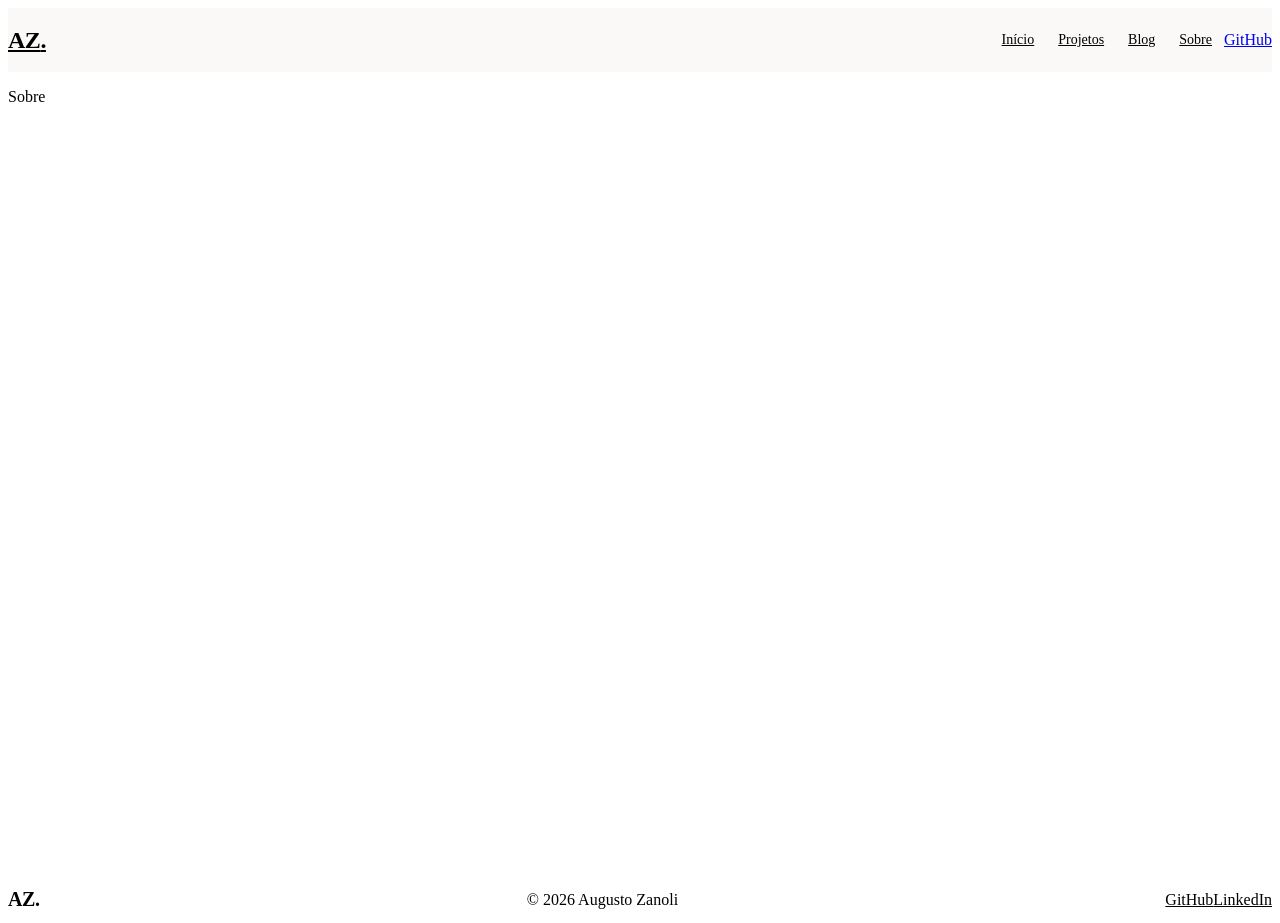
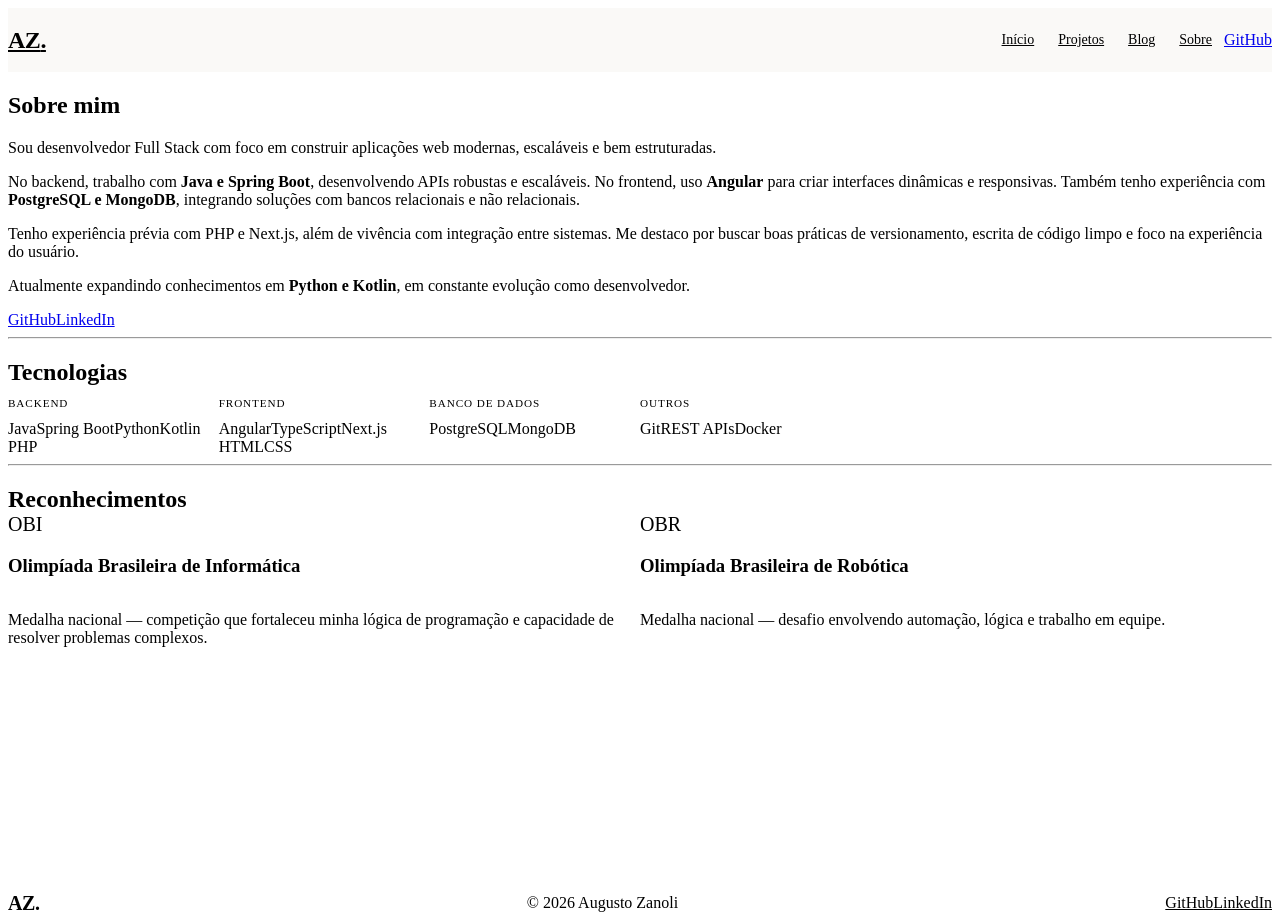
Before and after one commit to AugustoZanoli/my_portfolio, an Angular app in the folder my_portfolio/: page /about in a window 1280 px wide. Built offline with nearby package versions, Linux system fonts and the light colour scheme.

Commit message:
[FEAT] - Módulo de sobre mim

```diff
--- a/my_portfolio/src/app/pages/about/about.component.html
+++ b/my_portfolio/src/app/pages/about/about.component.html
@@ -1 +1,84 @@
-<p>Sobre</p>
+<section class="about section">
+  <div class="container">
+    <div class="about__header animate-fade-up">
+      <h1 class="display-lg">Sobre mim</h1>
+    </div>
+
+    <div class="about__bio">
+      <div class="about__bio-text">
+        <p class="text-lg">
+          Sou desenvolvedor Full Stack com foco em construir aplicações web
+          modernas, escaláveis e bem estruturadas.
+        </p>
+        <p class="text-base text-muted">
+          No backend, trabalho com <strong>Java e Spring Boot</strong>,
+          desenvolvendo APIs robustas e escaláveis. No frontend, uso
+          <strong>Angular</strong> para criar interfaces dinâmicas e
+          responsivas. Também tenho experiência com
+          <strong>PostgreSQL e MongoDB</strong>, integrando soluções com bancos
+          relacionais e não relacionais.
+        </p>
+        <p class="text-base text-muted">
+          Tenho experiência prévia com PHP e Next.js, além de vivência com
+          integração entre sistemas. Me destaco por buscar boas práticas de
+          versionamento, escrita de código limpo e foco na experiência do
+          usuário.
+        </p>
+        <p class="text-base text-muted">
+          Atualmente expandindo conhecimentos em
+          <strong>Python e Kotlin</strong>, em constante evolução como
+          desenvolvedor.
+        </p>
+
+        <div class="about__actions">
+          <a
+            href="https://github.com/AugustoZanoli"
+            target="_blank"
+            rel="noopener"
+            class="btn-primary"
+            >GitHub</a
+          >
+
+          <a
+            href="https://www.linkedin.com/in/augusto-de-camargos-zanoli-9728b12a6/"
+            target="_blank"
+            rel="noopener"
+            class="btn-outline"
+            >LinkedIn</a
+          >
+        </div>
+      </div>
+    </div>
+
+    <hr class="divider" />
+
+    <div class="about__techs">
+      <h2 class="display-md">Tecnologias</h2>
+      <div class="techs-grid">
+        <div *ngFor="let group of techs" class="techs-group">
+          <p class="techs-group__label text-xs text-muted">
+            {{ group.category }}
+          </p>
+          <div class="techs-group__items">
+            <span *ngFor="let item of group.items" class="tag">{{ item }}</span>
+          </div>
+        </div>
+      </div>
+    </div>
+
+    <hr class="divider" />
+
+    <div class="about__awards">
+      <h2 class="display-md">Reconhecimentos</h2>
+      <div class="awards-grid">
+        <div *ngFor="let award of awards" class="card award-card">
+          <span class="award-card__short text-accent font-semibold">{{
+            award.short
+          }}</span>
+          <h3 class="award-card__title font-medium">{{ award.title }}</h3>
+          <p class="text-sm text-muted">{{ award.description }}</p>
+        </div>
+      </div>
+    </div>
+  </div>
+</section>
--- a/my_portfolio/src/app/pages/about/about.component.scss
+++ b/my_portfolio/src/app/pages/about/about.component.scss
@@ -0,0 +1,78 @@
+.about {
+  &__header {
+    margin-bottom: var(--space-7);
+  }
+
+  &__bio {
+    margin-bottom: var(--space-7);
+
+    p + p {
+      margin-top: var(--space-4);
+    }
+
+    strong {
+      color: var(--color-text);
+      font-weight: 600;
+    }
+  }
+
+  &__actions {
+    display: flex;
+    gap: var(--space-3);
+    margin-top: var(--space-6);
+    flex-wrap: wrap;
+  }
+
+  &__techs {
+    padding: var(--space-7) 0;
+
+    h2 { margin-bottom: var(--space-6); }
+  }
+
+  &__awards {
+    padding: var(--space-7) 0;
+
+    h2 { margin-bottom: var(--space-6); }
+  }
+}
+
+.techs-grid {
+  display: grid;
+  grid-template-columns: repeat(auto-fill, minmax(200px, 1fr));
+  gap: var(--space-6);
+}
+
+.techs-group {
+  display: flex;
+  flex-direction: column;
+  gap: var(--space-3);
+
+  &__label {
+    text-transform: uppercase;
+    letter-spacing: 0.08em;
+    font-size: 0.7rem;
+  }
+
+  &__items {
+    display: flex;
+    flex-wrap: wrap;
+    gap: var(--space-2);
+  }
+}
+
+.awards-grid {
+  display: grid;
+  grid-template-columns: repeat(auto-fit, minmax(280px, 1fr));
+  gap: var(--space-4);
+}
+
+.award-card {
+  display: flex;
+  flex-direction: column;
+  gap: var(--space-2);
+
+  &__short {
+    font-family: var(--font-display);
+    font-size: 1.25rem;
+  }
+}
--- a/my_portfolio/src/app/pages/about/about.component.ts
+++ b/my_portfolio/src/app/pages/about/about.component.ts
@@ -6,5 +6,23 @@ import { Component } from '@angular/core';
   styleUrls: ['./about.component.scss']
 })
 export class AboutComponent {
+  techs = [
+    { category: 'Backend',   items: ['Java', 'Spring Boot', 'Python', 'Kotlin', 'PHP'] },
+    { category: 'Frontend',  items: ['Angular', 'TypeScript', 'Next.js', 'HTML', 'CSS'] },
+    { category: 'Banco de Dados', items: ['PostgreSQL', 'MongoDB'] },
+    { category: 'Outros',    items: ['Git', 'REST APIs', 'Docker'] },
+  ];
 
+  awards = [
+    {
+      short: 'OBI',
+      title: 'Olimpíada Brasileira de Informática',
+      description: 'Medalha nacional — competição que fortaleceu minha lógica de programação e capacidade de resolver problemas complexos.',
+    },
+    {
+      short: 'OBR',
+      title: 'Olimpíada Brasileira de Robótica',
+      description: 'Medalha nacional — desafio envolvendo automação, lógica e trabalho em equipe.',
+    },
+  ];
 }
```
Also changed, not shown: my_portfolio/src/app/pages/about/about.module.ts (+5 -7 lines).
